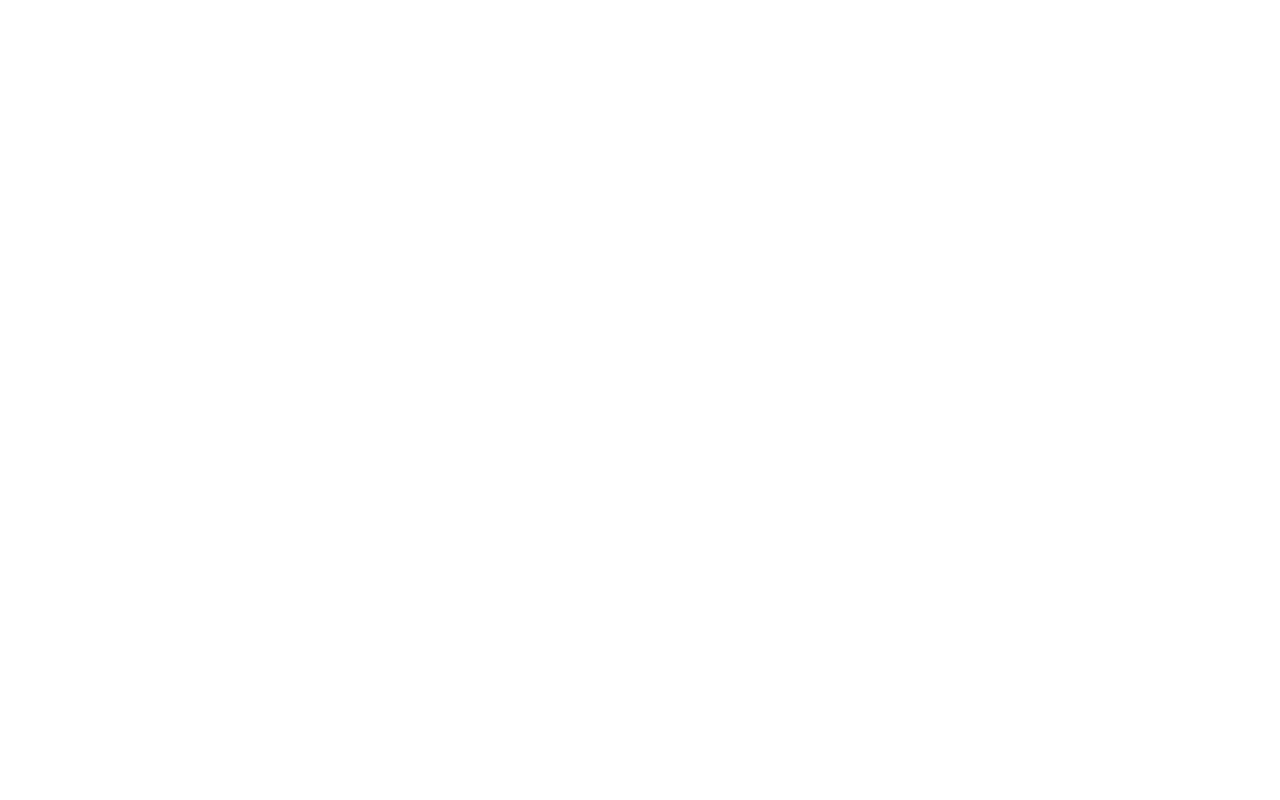
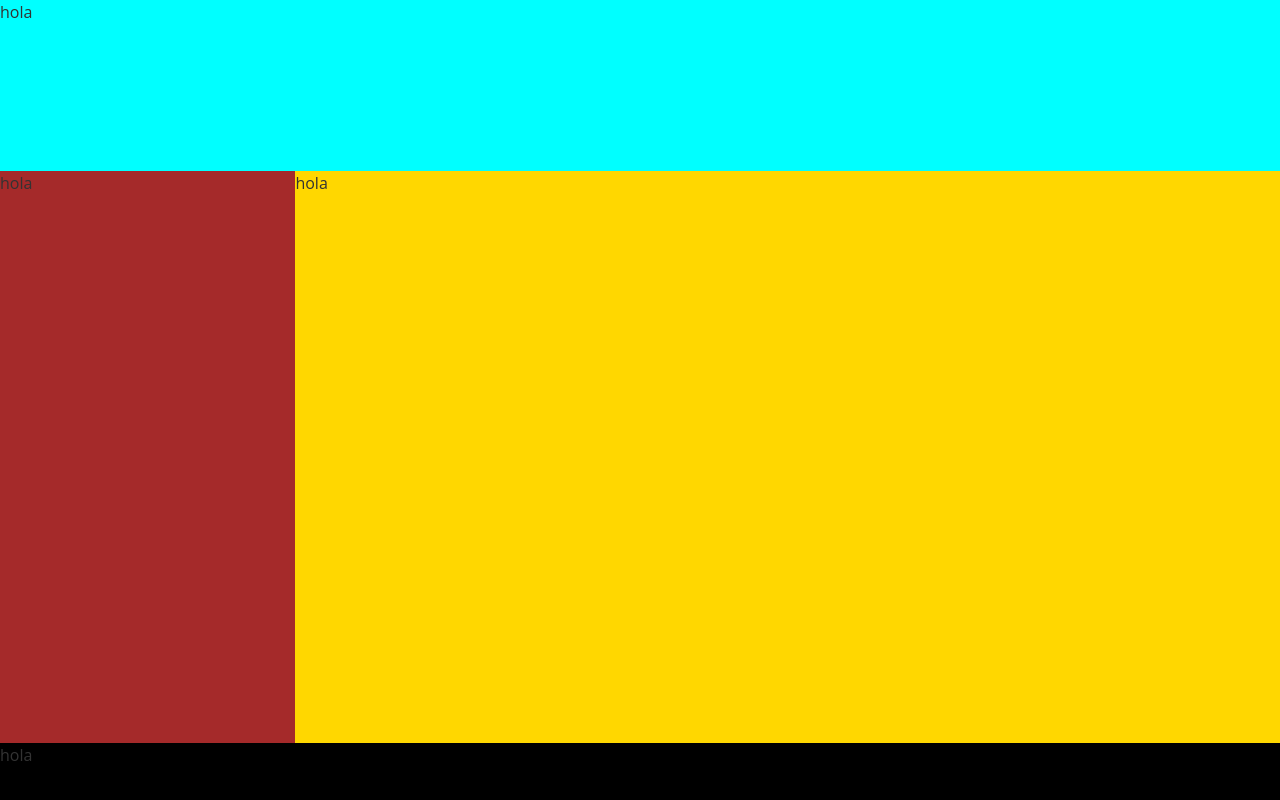
Before and after one commit to LopezAlejandro/busqueda-isis, a plain HTML site: page index.html in a window 1280 px wide. Drawn offline with Linux system fonts and the light colour scheme.

Commit message:
agregados los estilos

```diff
--- a/css/estilo.css
+++ b/css/estilo.css
@@ -1,12 +1,51 @@
-.parent {
-display: grid;
-grid-template-columns: .5fr 1fr;
-grid-template-rows: .4fr 1fr .2fr;
-grid-column-gap: 0px;
-grid-row-gap: 0px;
+* {
+    font-family: "Open Sans", sans-serif;
+    box-sizing: border-box;
+    margin: 0;
+    padding: 0;
 }
 
-.header { grid-area: 1 / 1 / 2 / 3; }
-.footer { grid-area: 3 / 1 / 4 / 3; }
-.aside { grid-area: 2 / 1 / 3 / 2; }
-.main { grid-area: 2 / 2 / 3 / 3; }
+html,
+body {
+    height: 100%;
+}
+
+body {
+    font-size: 1em;
+    line-height: 1.5;
+    color: #333;
+    background-color: hsl(62, 42%, 86%);
+    /* max-width: 1200px; */
+    /* margin: 0 auto; */
+    /* padding: 0 3em 1.5em; */
+
+}
+
+.parent {
+    height: 100vh;
+    display: grid;
+    grid-template-columns: .3fr 1fr;
+    grid-template-rows: .3fr 1fr .1fr;
+    grid-column-gap: 0px;
+    grid-row-gap: 0px;
+}
+
+.header {
+    grid-area: 1 / 1 / 2 / 3;
+    background-color: aqua;
+}
+
+.footer {
+    grid-area: 3 / 1 / 4 / 3;
+    background-color: black;
+}
+
+.aside {
+    grid-area: 2 / 1 / 3 / 2;
+    background-color: brown;
+}
+
+.main {
+    grid-area: 2 / 2 / 3 / 3;
+    background-color: gold;
+}
--- a/index.html
+++ b/index.html
@@ -8,10 +8,10 @@
   </head>
   <body>
     <div class="parent">
-      <div class="header"></div>
-      <div class="footer"></div>
-      <div class="aside"></div>
-      <div class="main"></div>
+      <div class="header">hola</div>
+      <div class="footer">hola</div>
+      <div class="aside">hola</div>
+      <div class="main">hola</div>
     </div>
   </body>
 </html>
```
